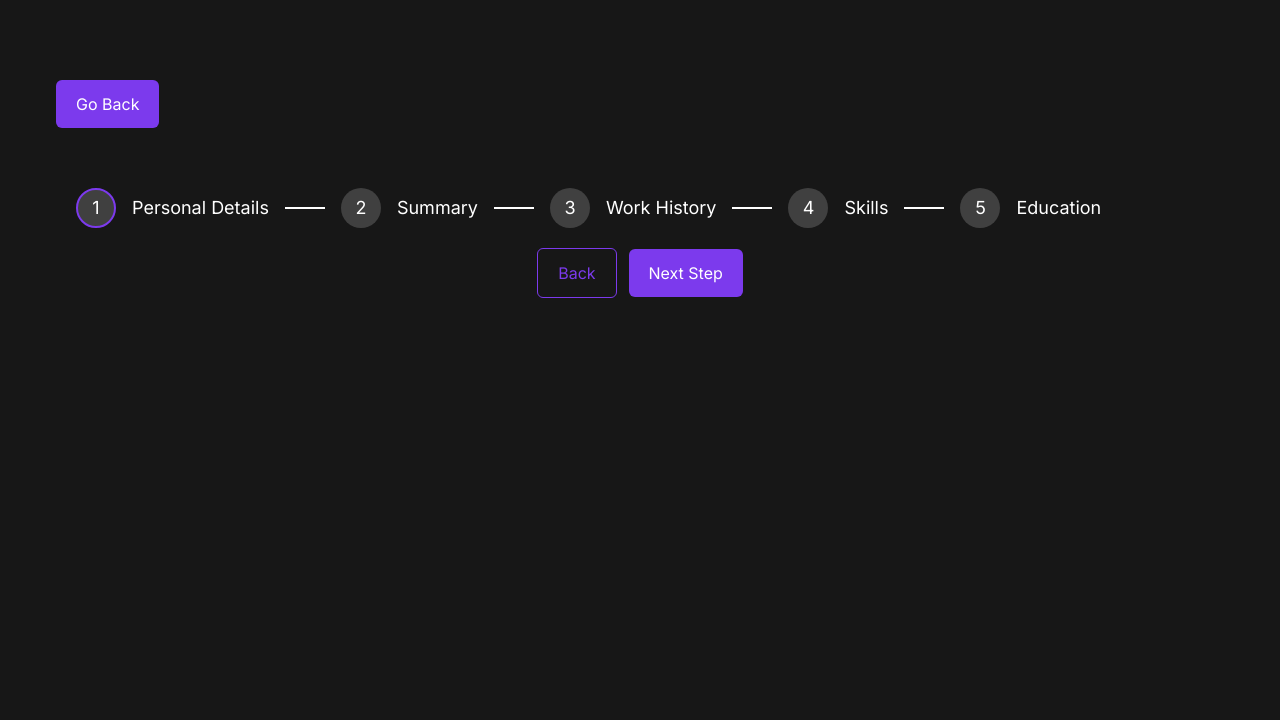
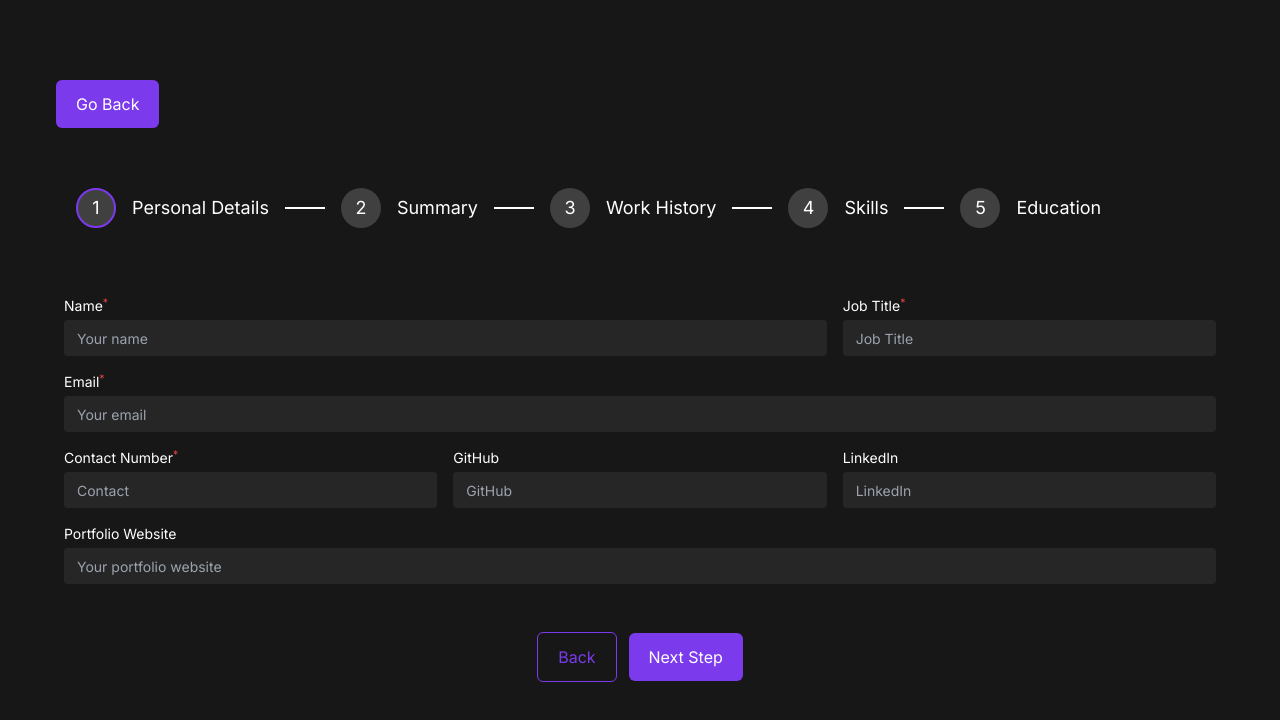
Before and after one commit to MRowan121/resume-builder, a Next.js app: page /resume-form/details in a window 1280 px wide. Shown: the top 720 px of the page. Built offline with nearby package versions, Linux system fonts and the light colour scheme.

Commit message:
Create and style personal details form

```diff
--- a/src/app/globals.css
+++ b/src/app/globals.css
@@ -17,4 +17,7 @@ body {
   .pageNum {
     @apply text-white bg-neutral-700 w-10 h-10 flex justify-center items-center rounded-full;
   }
+  .detailsForm {
+    @apply bg-neutral-800 text-stone-50 text-sm h-9 w-full leading-[34px] block text-left px-3 border-[1px] border-transparent rounded;
+  }
 }
--- a/src/app/resume-form/details/page.tsx
+++ b/src/app/resume-form/details/page.tsx
@@ -1,5 +1,6 @@
+import Link from "next/link";
 import Pagination from "@/components/Pagination";
-import Link from "next/link";
+import DetailsForm from "@/components/DetailsForm";
 
 const details = () => {
   return (
@@ -13,6 +14,9 @@ const details = () => {
 
       {/* Pagination */}
       <Pagination completed={0} />
+
+      {/* Inputs */}
+      <DetailsForm />
 
       {/* Buttons */}
       <div className="flex space-x-3 justify-center items-center">
--- /dev/null
+++ b/src/components/DetailsForm.tsx
@@ -0,0 +1,117 @@
+const DetailsForm = () => {
+  return (
+    <div className="flex flex-wrap my-10">
+      {/* Name */}
+      <div className="p-2 basis-2/3">
+        <div className="flex flex-col">
+          <label htmlFor="name" className="mb-1 text-sm break-words">
+            Name<sup className="text-red-500">*</sup>
+          </label>
+          <input
+            type="text"
+            placeholder="Your name"
+            id="name"
+            className="detailsForm"
+            required
+            autoComplete="off"
+          />
+        </div>
+      </div>
+      {/* Job Title */}
+      <div className="p-2 basis-1/3">
+        <div className="flex flex-col">
+          <label htmlFor="job-title" className="mb-1 text-sm break-words">
+            Job Title<sup className="text-red-500">*</sup>
+          </label>
+          <input
+            type="text"
+            placeholder="Job Title"
+            id="job-title"
+            className="detailsForm"
+            required
+            autoComplete="off"
+          />
+        </div>
+      </div>
+      {/* Email */}
+      <div className="p-2 basis-full">
+        <div className="flex flex-col">
+          <label htmlFor="email" className="mb-1 text-sm break-words">
+            Email<sup className="text-red-500">*</sup>
+          </label>
+          <input
+            type="email"
+            placeholder="Your email"
+            id="email"
+            className="detailsForm"
+            required
+            autoComplete="off"
+          />
+        </div>
+      </div>
+      {/* Contact */}
+      <div className="p-2 basis-1/3">
+        <div className="flex flex-col">
+          <label htmlFor="phone" className="mb-1 text-sm break-words">
+            Contact Number<sup className="text-red-500">*</sup>
+          </label>
+          <input
+            type="tel"
+            placeholder="Contact"
+            id="phone"
+            className="detailsForm"
+            required
+            autoComplete="off"
+          />
+        </div>
+      </div>
+      {/* GitHub */}
+      <div className="p-2 basis-1/3">
+        <div className="flex flex-col">
+          <label htmlFor="github" className="mb-1 text-sm break-words">
+            GitHub
+          </label>
+          <input
+            type="text"
+            placeholder="GitHub"
+            id="github"
+            className="detailsForm"
+            autoComplete="off"
+          />
+        </div>
+      </div>
+      {/* LinkedIn */}
+      <div className="p-2 basis-1/3">
+        <div className="flex flex-col">
+          <label htmlFor="linkedin" className="mb-1 text-sm break-words">
+            LinkedIn
+          </label>
+          <input
+            type="text"
+            placeholder="LinkedIn"
+            id="linkedin"
+            className="detailsForm"
+            autoComplete="off"
+          />
+        </div>
+      </div>
+      {/* Portfolio */}
+      <div className="p-2 basis-full">
+        <div className="flex flex-col">
+          <label htmlFor="portfolio" className="mb-1 text-sm break-words">
+            Portfolio Website
+          </label>
+          <input
+            type="text"
+            placeholder="Your portfolio website"
+            id="portfolio"
+            className="detailsForm"
+            autoComplete="off"
+          />
+        </div>
+      </div>
+    </div>
+  );
+};
+
+export default DetailsForm;
```
